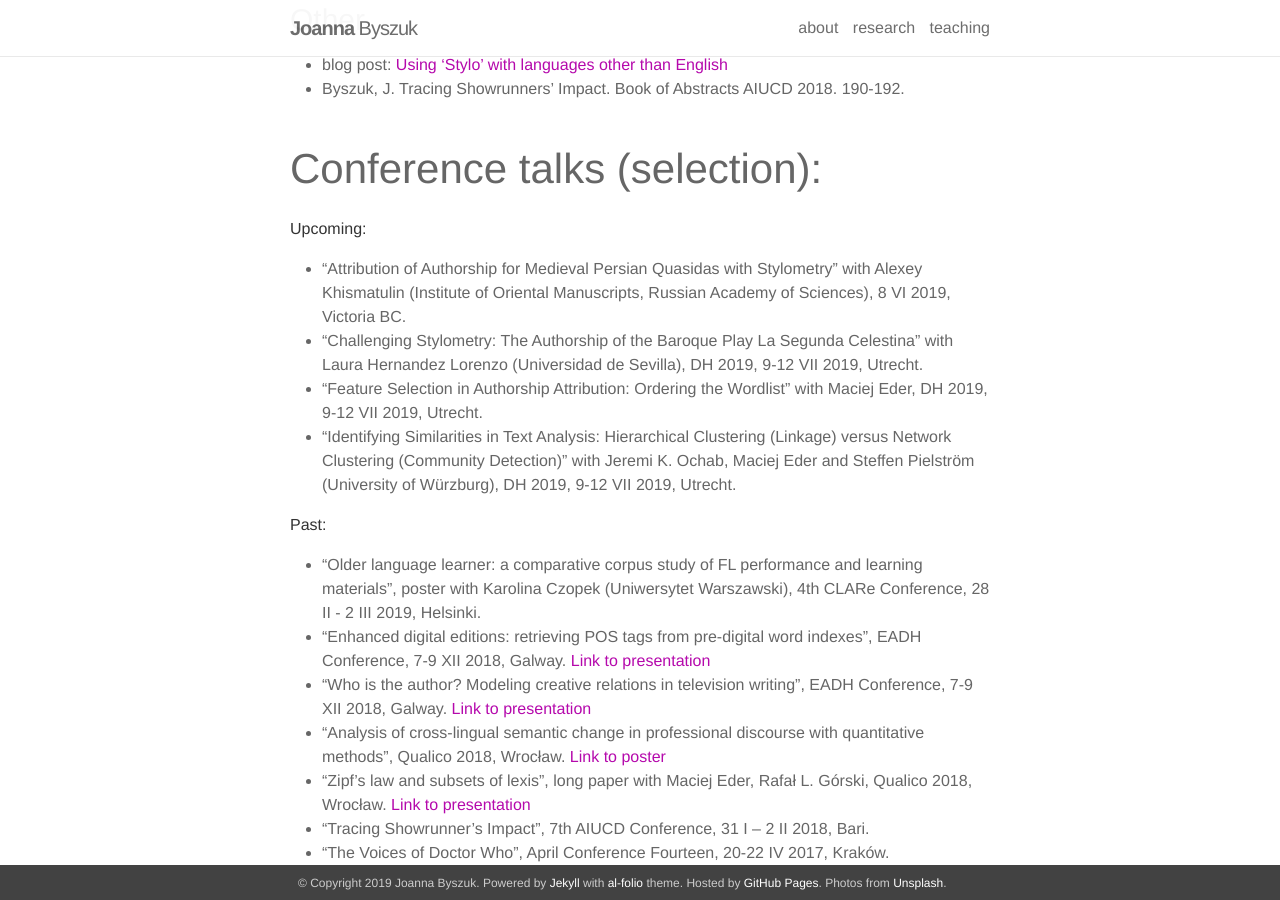
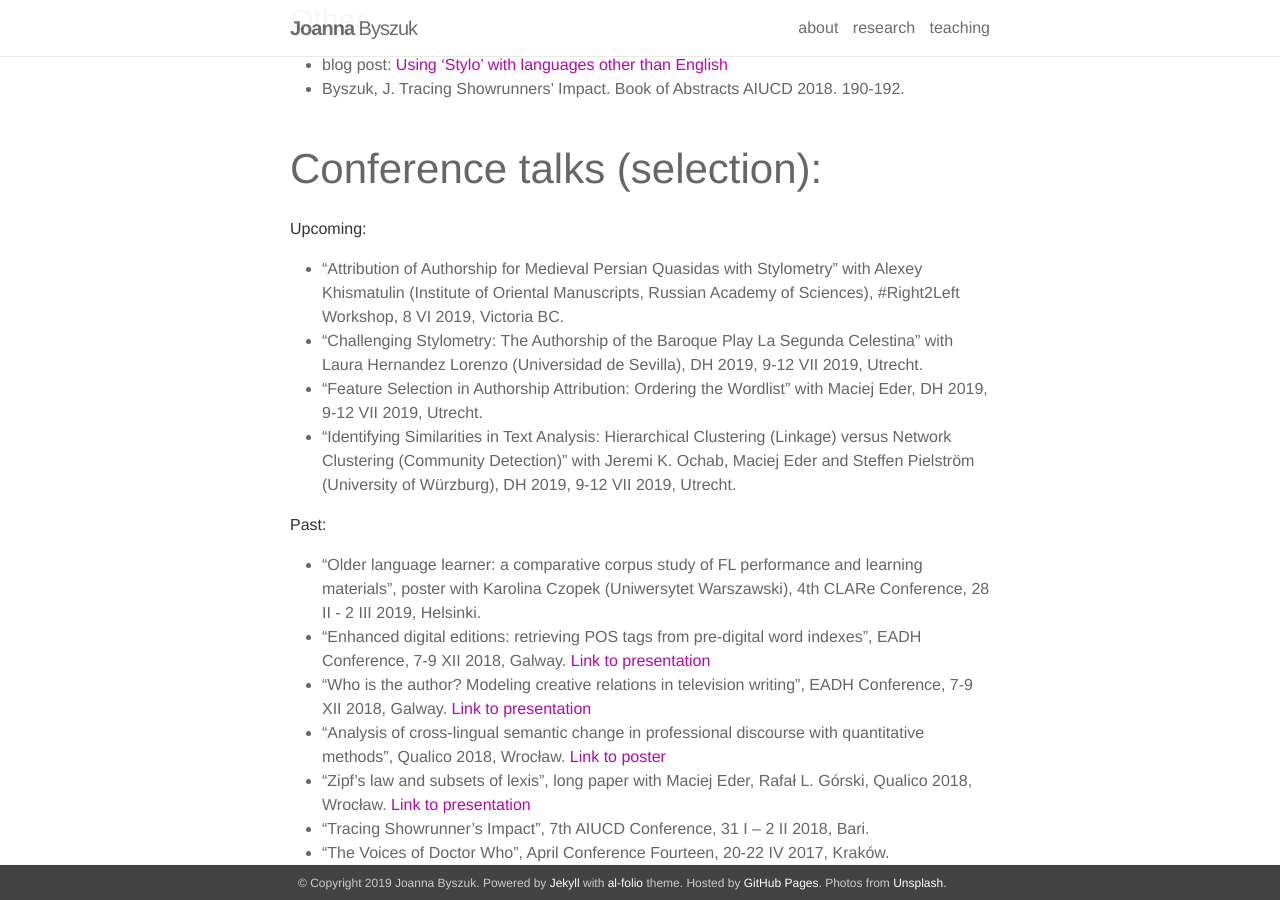
Before and after one commit to JoannaBy/JoannaBy.github.io, a Jekyll site: the page built from _pages/publications.md, in a window 1280 px wide and 900 px high, scrolled down 492 px. Built offline with Jekyll 4.4.1, drawn with Linux system fonts in a browser that asks for light colours; nearby versions of some CDN libraries.

Commit message:
added name

```diff
--- a/_pages/publications.md
+++ b/_pages/publications.md
@@ -14,7 +14,7 @@ description: Publications and talks.
 
 ## Conference talks (selection):
 Upcoming:
-* "Attribution of Authorship for Medieval Persian Quasidas with Stylometry” with Alexey Khismatulin (Institute of Oriental Manuscripts, Russian Academy of Sciences), 8 VI 2019, Victoria BC.
+* "Attribution of Authorship for Medieval Persian Quasidas with Stylometry” with Alexey Khismatulin (Institute of Oriental Manuscripts, Russian Academy of Sciences), #Right2Left Workshop, 8 VI 2019, Victoria BC.
 * "Challenging Stylometry: The Authorship of the Baroque Play La Segunda Celestina" with Laura Hernandez Lorenzo (Universidad de Sevilla), DH 2019, 9-12 VII 2019, Utrecht.
 * "Feature Selection in Authorship Attribution: Ordering the Wordlist" with Maciej Eder, DH 2019, 9-12 VII 2019, Utrecht.
 * "Identifying Similarities in Text Analysis: Hierarchical Clustering (Linkage) versus Network Clustering (Community Detection)" with Jeremi K. Ochab, Maciej Eder and Steffen Pielström (University of Würzburg), DH 2019, 9-12 VII 2019, Utrecht.
```
